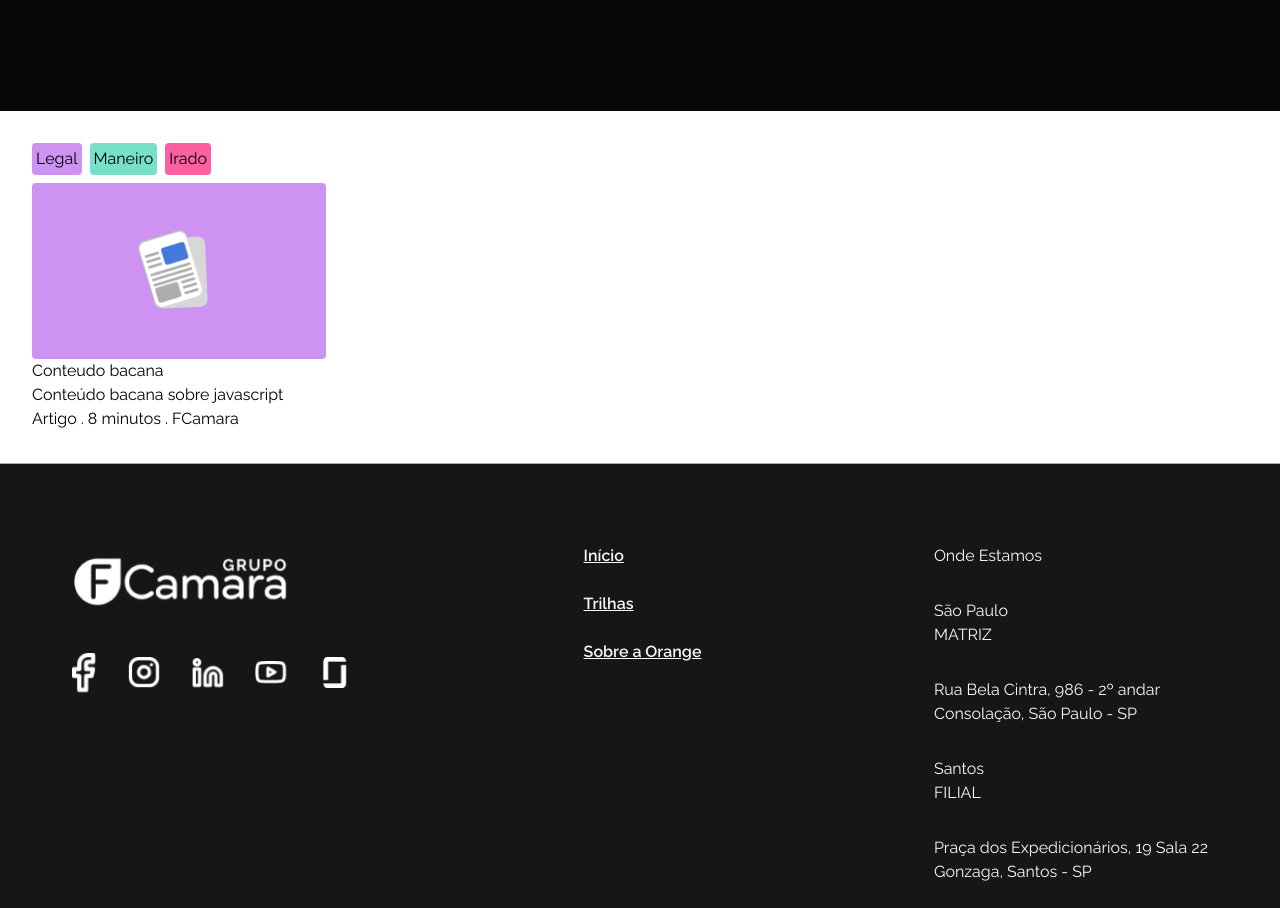
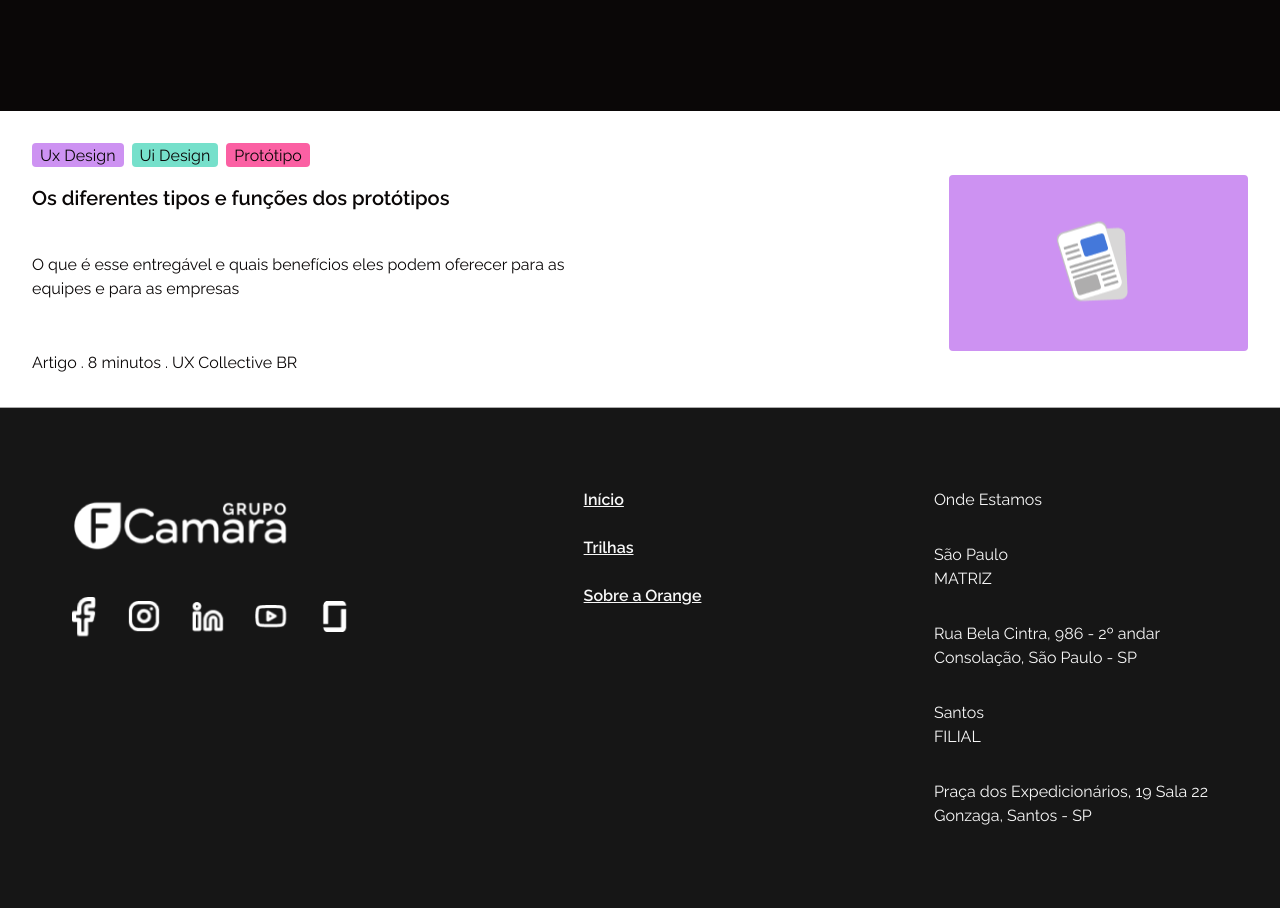
Before and after one commit to Hackaton-FCAMARA-Squad37/Projeto-FCamara-Frontend, a React (Vite) app: page / in a window 1280 px wide. Shown: the part 4971-5879 px from the top of the page. Built offline with nearby package versions, Linux system fonts and the light colour scheme.

Commit message:
fix: finalização de comportamento do card conteudo

```diff
--- a/src/components/CardConteudo/CardConteudo.jsx
+++ b/src/components/CardConteudo/CardConteudo.jsx
@@ -6,13 +6,13 @@ import imgPodcast from "../../assets/imgPodecast.png";
 export const CardConteudo = (props) => {
   const mobile = useMediaQuery("(max-width: 768px)");
   const conteudo = {
-    titulo: "conteudo bacana",
+    titulo: "Os diferentes tipos e funções dos Protótipos",
     tipo: "artigo",
     duracao: "8:00",
-    descricao: "conteúdo bacana sobre javascript",
+    descricao: "O que é esse entregável e quais benefícios eles podem oferecer para as equipes e para as empresas",
     link: "https://www.youtube.com/watch?v=k85mRPqvMbE",
-    donoConteudo: "FCamara",
-    tags: "Legal, Maneiro, Irado",
+    donoConteudo: "UX Collective BR",
+    tags: "Ux Design, Ui Design, Protótipo",
     idTema: 1,
   };
 
@@ -23,28 +23,33 @@ export const CardConteudo = (props) => {
       style={{
         color: "black",
         textDecoration: "none",
-        width: "fit-content",
       }}
     >
       <Box
         sx={{
-          height: `${mobile ? "22.5rem" : "18rem"}`,
+          display:'flex',
+          flexDirection:'column',
+          maxHeight: `${mobile ? "22.5rem" : "15rem"}`,
           padding: `${mobile ? "1rem" : "2rem"}`,
-          width: "fit-content",
+          color: `vitamin.main`,
+          alignContent:'center',
+          borderRadius:'8px'
         }}
       >
         <Box
           sx={{
             marginBottom: "0.5rem",
             display: "flex",
+            height:`1.5rem`
           }}
         >
           <Typography
             sx={{
               backgroundColor: "cocktail.main",
-              padding: "0.25rem",
+              padding: `${mobile? '0.25rem':'0.05rem'} 0.50rem`,
               borderRadius: "4px",
               marginRight: "0.5rem",
+              fontSize:`${mobile?'0.75rem':'1rem'}`
             }}
           >
             {conteudo.tags.split(", ")[0]}
@@ -52,9 +57,10 @@ export const CardConteudo = (props) => {
           <Typography
             sx={{
               backgroundColor: "smallMixture.main",
-              padding: "0.25rem",
+              padding: `${mobile? '0.25rem':'0.05rem'} 0.50rem`,
               borderRadius: "4px",
               marginRight: "0.5rem",
+              fontSize:`${mobile?'0.75rem':'1rem'}`
             }}
           >
             {conteudo.tags.split(", ")[1]}
@@ -62,13 +68,19 @@ export const CardConteudo = (props) => {
           <Typography
             sx={{
               backgroundColor: "yogurt.main",
-              padding: "0.25rem",
+              padding: `${mobile? '0.25rem':'0.05rem'} 0.50rem`,
               borderRadius: "4px",
+              fontSize:`${mobile?'0.75rem':'1rem'}`
             }}
           >
             {conteudo.tags.split(", ")[2]}
           </Typography>
         </Box>
+        <Box sx={{
+          display:'flex',
+          flexDirection:`${mobile?'column':'row-reverse'}`,
+          justifyContent:'space-between'
+        }}>
           <Box
             sx={{
               height: `${mobile ? "6.5rem" : "11rem"}`,
@@ -80,25 +92,38 @@ export const CardConteudo = (props) => {
                   ? imgVideo
                   : imgArtigo
               })`,
-            backgroundSize: "contain",
+              backgroundSize: "cover",
+              backgroundPosition:'center',
               backgroundRepeat: "no-repeat",
+              borderRadius:'4px'
             }}
           />
+
             <Box>
-          <Typography>
-            {conteudo.titulo.charAt(0).toUpperCase() + conteudo.titulo.slice(1)}
+              <Typography mt='8px' sx={{
+                fontSize:`${mobile?'1rem':'1.25rem'}`,
+                fontWeight:'600',
+                marginBottom:`${mobile?'2rem':'2.5rem'}`
+              }}>
+                {conteudo.titulo.charAt(0).toUpperCase() + conteudo.titulo.slice(1).toLowerCase()}
               </Typography>
-          <Typography>
+              <Typography sx={{
+                marginBottom:`${mobile?'2rem':''}`,
+                width:'80%'
+              }}>
                 {conteudo.descricao.charAt(0).toUpperCase() +
-              conteudo.descricao.slice(1)}
+                  conteudo.descricao.slice(1).toLowerCase()}
               </Typography>
+            </Box>
+        </Box>
+        <Box>
           <Typography
             sx={{
               fontSize: `${mobile ? "0.75rem" : "1rem"}`,
             }}
           >
             {conteudo.tipo.charAt(0).toUpperCase() +
-              conteudo.tipo.slice(1) +
+              conteudo.tipo.slice(1).toLowerCase() +
               " . " +
               (conteudo.duracao[0] + " minutos") +
               " . " +
```
Lines whose indentation alone changed are shown as unchanged.
